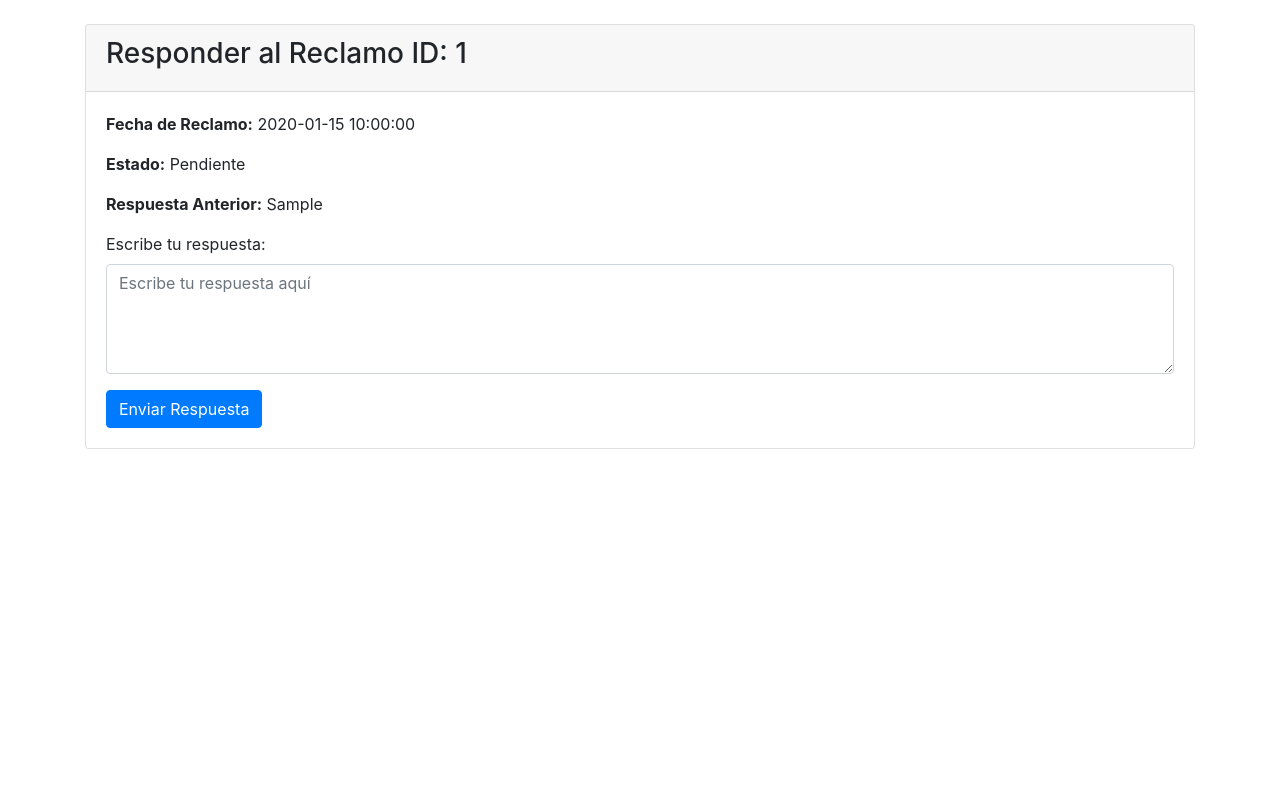
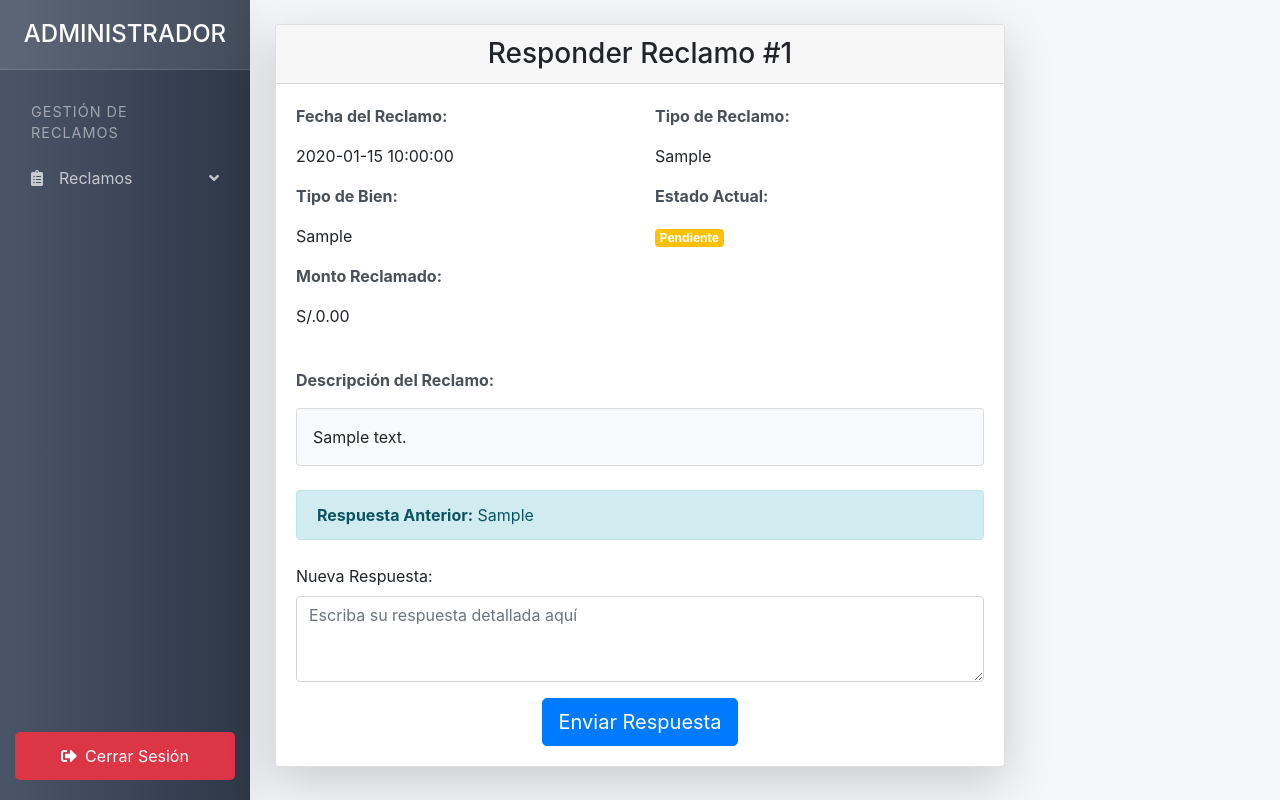
Before and after one commit to Marfalling/libro_reclamacion, a PHP site: page /vistas/responder.php?id_reclamo=1 in a window 1280 px wide. Run offline with PHP 8.4, Linux system fonts and the light colour scheme; the visitor is signed in with stand-in values (Sample User, id 1); tables that the repository leaves empty or names only in its code hold one stand-in row (values such as "Sample post"); some libraries are stand-ins or nearby versions.

Commit message:
arreglo en la vista de respuesta y ahora el sidebar se queda fijo

```diff
--- a/vistas/responder.php
+++ b/vistas/responder.php
@@ -1,58 +1,147 @@
+<?php
+if (session_status() === PHP_SESSION_NONE) {
+    session_start();
+}
+
+// Verifica si el usuario está autenticado
+if (!isset($_SESSION['autentificado']) || $_SESSION['autentificado'] !== TRUE) {
+    // Si no está autenticado, redirige al login
+    header('Location: login.php');
+    exit();
+}
+
+require_once('../modelo/conexion.php');
+
+// Obtener ID del reclamo
+$id_reclamo = filter_input(INPUT_GET, 'id_reclamo', FILTER_VALIDATE_INT);
+
+if (!$id_reclamo) {
+    die("<div class='alert alert-danger'>ID de reclamo no válido.</div>");
+}
+
+try {
+    // Preparar consulta con prepared statement
+    $stmt = $con->prepare("
+        SELECT
+            id_reclamacion,
+            id_usuario,
+            tipo_bien,
+            monto_reclamado,
+            descripcion,
+            tipo_reclamo,
+            fecha_reclamo,
+            estado,
+            respuesta
+        FROM reclamaciones
+        WHERE id_reclamacion = ?
+    ");
+    $stmt->bind_param("i", $id_reclamo);
+    $stmt->execute();
+    $result = $stmt->get_result();
+    $reclamo = $result->fetch_assoc();
+
+    if (!$reclamo) {
+        throw new Exception("Reclamo no encontrado");
+    }
+} catch (Exception $e) {
+    error_log($e->getMessage());
+    die("<div class='alert alert-danger'>Error al recuperar el reclamo.</div>");
+}
+?>
+
 <!DOCTYPE html>
 <html lang="es">
 <head>
     <meta charset="UTF-8">
     <meta name="viewport" content="width=device-width, initial-scale=1.0">
-    <title>Responder al Reclamo</title>
-    <link rel="stylesheet" href="https://maxcdn.bootstrapcdn.com/bootstrap/4.0.0/css/bootstrap.min.css">
+    <title>Responder Reclamo #<?= $reclamo['id_reclamacion'] ?></title>
+    <link href="https://cdn.jsdelivr.net/npm/bootstrap@5.3.0/dist/css/bootstrap.min.css" rel="stylesheet">
+    <style>
+        .card-header {
+            background-color: #f8f9fa;
+            border-bottom: 2px solid #007bff;
+        }
+        .detail-label {
+            font-weight: bold;
+            color: #495057;
+        }
+    </style>
 </head>
+<body>
+    <?php require("../MenuV.php"); ?>
 
-<body>
-    <?php
-    // Incluye la conexión a la base de datos
-    include('../modelo/conexion.php');
+    <div class="container mt-4">
+        <div class="row">
+            <div class="col-lg-8 offset-lg-2">
+                <div class="card shadow-lg">
+                    <div class="card-header text-center">
+                        <h3 class="mb-0">Responder Reclamo #<?= $reclamo['id_reclamacion'] ?></h3>
+                    </div>
+                    <div class="card-body">
+                        <div class="row mb-4">
+                            <div class="col-md-6">
+                                <p class="detail-label">Fecha del Reclamo:</p>
+                                <p><?= htmlspecialchars($reclamo['fecha_reclamo']) ?></p>
 
-    // Obtén el ID del reclamo
-    $id_reclamo = isset($_GET['id_reclamo']) ? $_GET['id_reclamo'] : null;
+                                <p class="detail-label">Tipo de Bien:</p>
+                                <p><?= htmlspecialchars($reclamo['tipo_bien']) ?></p>
 
-    if ($id_reclamo) {
-        // Consulta para obtener los detalles del reclamo
-        $sql = "SELECT id_reclamacion, id_usuario, fecha_reclamo, estado, respuesta FROM reclamaciones WHERE id_reclamacion = $id_reclamo";
-        $result = mysqli_query($con, $sql);
+                                <p class="detail-label">Monto Reclamado:</p>
+                                <p>S/.<?= number_format($reclamo['monto_reclamado'], 2) ?></p>
+                            </div>
 
-        if ($row = mysqli_fetch_assoc($result)) {
-            // Muestra los detalles del reclamo y el formulario para responder
-            echo "<div class='container mt-4'>";
-            echo "<div class='card shadow-lg'>";
-            echo "<div class='card-header'>";
-            echo "<h3>Responder al Reclamo ID: " . $row['id_reclamacion'] . "</h3>";
-            echo "</div>";
-            echo "<div class='card-body'>";
+                            <div class="col-md-6">
+                                <p class="detail-label">Tipo de Reclamo:</p>
+                                <p><?= htmlspecialchars($reclamo['tipo_reclamo']) ?></p>
 
-            // Detalles del reclamo
-            echo "<p><strong>Fecha de Reclamo:</strong> " . $row['fecha_reclamo'] . "</p>";
-            echo "<p><strong>Estado:</strong> " . $row['estado'] . "</p>";
-            echo "<p><strong>Respuesta Anterior:</strong> " . ($row['respuesta'] ? $row['respuesta'] : 'No hay respuesta aún') . "</p>";
+                                <p class="detail-label">Estado Actual:</p>
+                                <p class="badge bg-<?= $reclamo['estado'] == 'Pendiente' ? 'warning' : 'success' ?>">
+                                    <?= htmlspecialchars($reclamo['estado']) ?>
+                                </p>
+                            </div>
+                        </div>
 
-            // Formulario para responder
-            echo "<form action='../controlador/enviar_respuesta.php' method='post'>";
-            echo "<div class='form-group'>";
-            echo "<label for='respuesta'>Escribe tu respuesta:</label>";
-            echo "<textarea class='form-control' name='respuesta' id='respuesta' rows='4' placeholder='Escribe tu respuesta aquí'></textarea>";
-            echo "</div>";
-            echo "<input type='hidden' name='id_reclamo' value='" . $row['id_reclamacion'] . "'>";
-            echo "<button type='submit' class='btn btn-primary'>Enviar Respuesta</button>";
-            echo "</form>";
+                        <div class="mb-4">
+                            <p class="detail-label">Descripción del Reclamo:</p>
+                            <div class="card bg-light p-3">
+                                <?= htmlspecialchars($reclamo['descripcion']) ?>
+                            </div>
+                        </div>
 
-            echo "</div>";
-            echo "</div>";
-            echo "</div>";
-        } else {
-            echo "<div class='alert alert-warning mt-4' role='alert'>No se encontró el reclamo.</div>";
-        }
-    } else {
-        echo "<div class='alert alert-danger mt-4' role='alert'>ID de reclamo no válido.</div>";
-    }
-    ?>
+                        <?php if ($reclamo['respuesta']): ?>
+                            <div class="alert alert-info mb-4">
+                                <strong>Respuesta Anterior:</strong>
+                                <?= htmlspecialchars($reclamo['respuesta']) ?>
+                            </div>
+                        <?php endif; ?>
+
+                        <form action="../controlador/enviar_respuesta.php" method="post">
+                            <div class="form-group mb-3">
+                                <label for="respuesta" class="form-label">Nueva Respuesta:</label>
+                                <textarea
+                                    class="form-control"
+                                    name="respuesta"
+                                    id="respuesta"
+                                    rows="3"
+                                    placeholder="Escriba su respuesta detallada aquí"
+                                    required
+                                ></textarea>
+                            </div>
+
+                            <input type="hidden" name="id_reclamo" value="<?= $reclamo['id_reclamacion'] ?>">
+
+                            <div class="text-center">
+                                <button type="submit" class="btn btn-primary btn-lg">
+                                    <i class="bi bi-send"></i> Enviar Respuesta
+                                </button>
+                            </div>
+                        </form>
+                    </div>
+                </div>
+            </div>
+        </div>
+    </div>
+
+    <script src="https://cdn.jsdelivr.net/npm/bootstrap@5.3.0/dist/js/bootstrap.bundle.min.js"></script>
 </body>
 </html>
```
